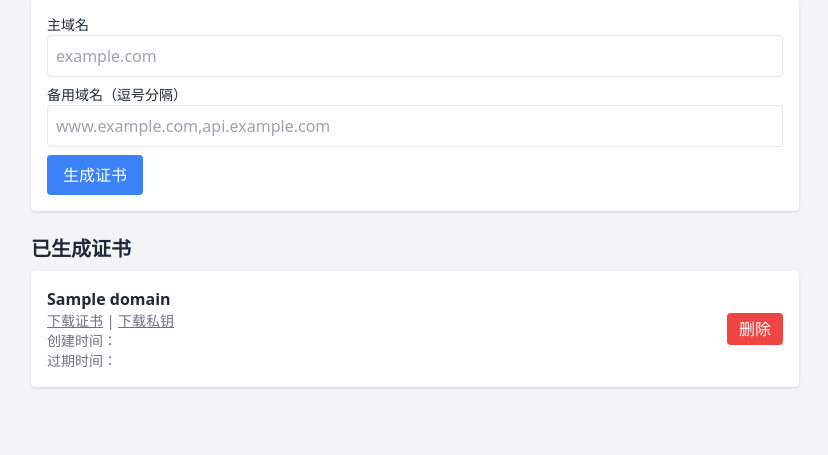
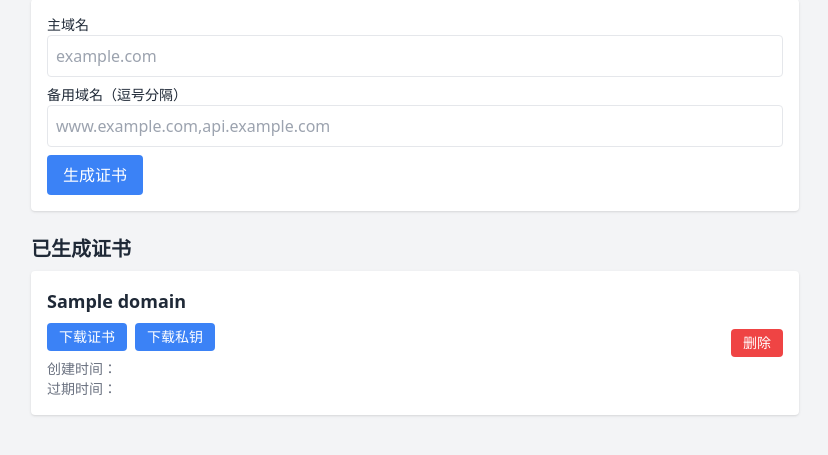
Before and after one commit to csoaron/mkcert-web, a FastAPI app: template templates/index.html in a window 1280 px wide. Shown: the part 121-576 px from the top of the page, without its empty margins (225-1053 px from the left). Run offline with FastAPI, Linux system fonts and the light colour scheme; the template is opened without the code that fills it: most values are stand-ins (such as "Sample title", 1, 10 or a date in 2020); some libraries are stand-ins or nearby versions.

Commit message:
refactor/templates: 优化证书列表显示逻辑
- 调整证书列表的 HTML 结构，提高可读性和可维护性
- 添加"暂无证书"提示，增强用户体验
- 优化按钮样式，增加 hover 效果
- 调整字体大小等样式，提升视觉效果

```diff
--- a/templates/index.html
+++ b/templates/index.html
@@ -33,22 +33,41 @@
     <h2 class="text-xl font-semibold mb-2">已生成证书</h2>
     <div class="space-y-4">
       {% for cert in certs %}
+        <div class="space-y-4">
+          {% for cert in certs %}
             <div class="bg-white p-4 rounded shadow flex items-center justify-between">
               <div>
-            <p class="font-semibold">{{ cert.domain }}</p>
-            <div class="text-sm text-gray-500">
-              <a href="{{ cert.cert }}" class="underline" download>下载证书</a> |
-              <a href="{{ cert.key }}" class="underline" download>下载私钥</a>
+                <p class="font-semibold text-lg">{{ cert.domain }}</p>
+
+                <div class="flex space-x-2 mt-2">
+                  <a href="{{ cert.cert }}" download>
+                    <button type="button" class="bg-blue-500 hover:bg-blue-600 text-white px-3 py-1 rounded text-sm">
+                      下载证书
+                    </button>
+                  </a>
+                  <a href="{{ cert.key }}" download>
+                    <button type="button" class="bg-blue-500 hover:bg-blue-600 text-white px-3 py-1 rounded text-sm">
+                      下载私钥
+                    </button>
+                  </a>
                 </div>
-            <div class="text-sm text-gray-500">
+
+                <div class="text-sm text-gray-500 mt-2">
                   <div>创建时间：{{ cert.not_before }}</div>
                   <div>过期时间：{{ cert.not_after }}</div>
                 </div>
               </div>
+
               <form action="/delete" method="post">
                 <input type="hidden" name="domain" value="{{ cert.domain }}">
-            <button class="bg-red-500 text-white px-3 py-1 rounded">删除</button>
+                <button class="bg-red-500 hover:bg-red-600 text-white px-3 py-1 rounded text-sm">
+                  删除
+                </button>
               </form>
+            </div>
+          {% else %}
+            <p class="text-gray-500">暂无证书</p>
+          {% endfor %}
         </div>
       {% else %}
         <p class="text-gray-500">暂无证书</p>
```
Lines whose indentation alone changed are shown as unchanged.
